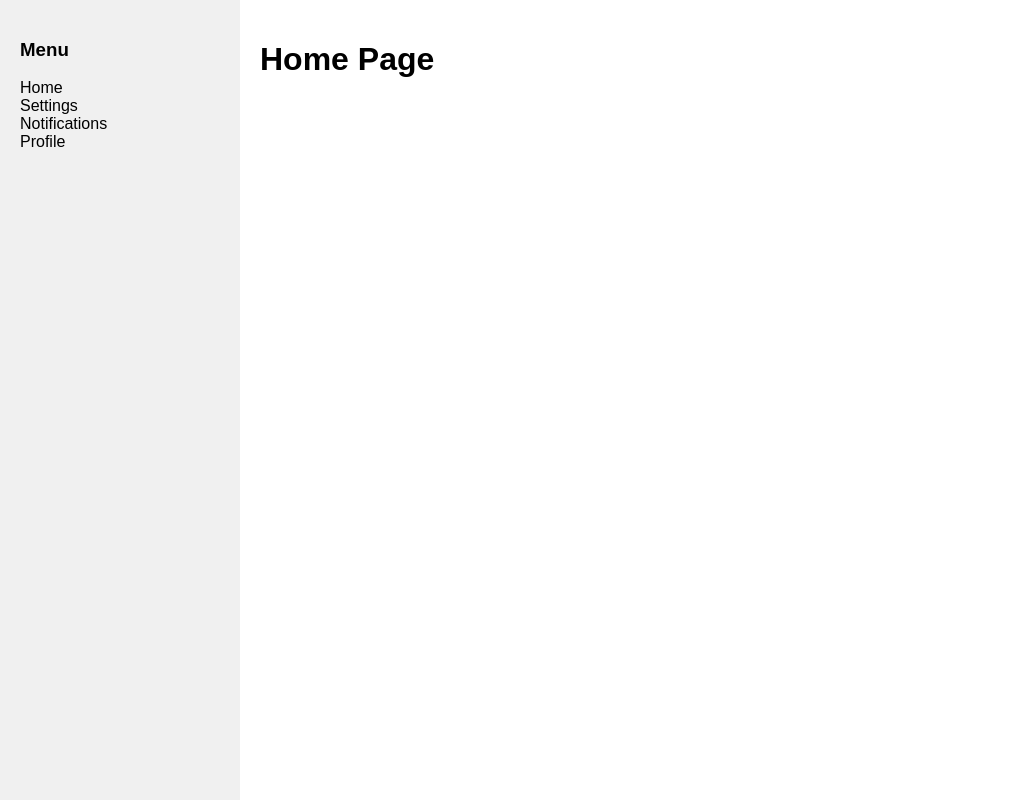
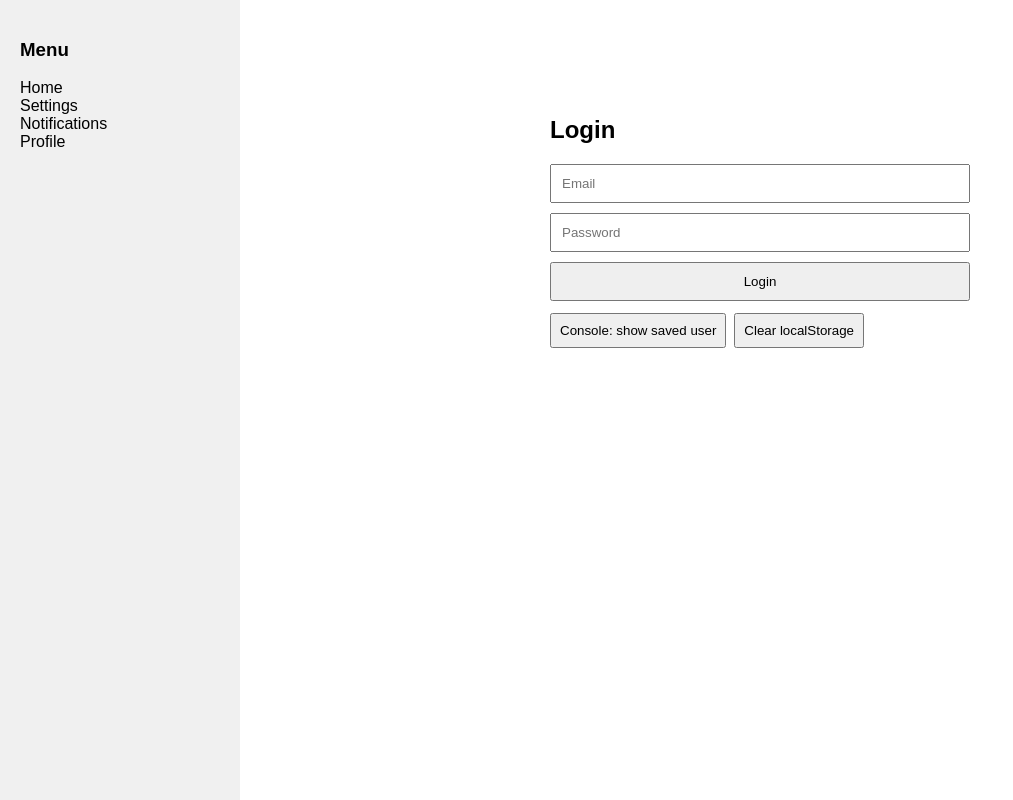
Before and after one commit to ucouldcallmeEL/RedditClone, a React (Vite) app in the folder reddit-frontend/: page / in a window 1280 px wide. Shown: the whole page, without its empty margins (0-1013 px from the left). Built offline with nearby package versions, Linux system fonts and the light colour scheme; no server answers.

Commit message:
Settings and Notifications Final

```diff
--- a/reddit-frontend/src/App.jsx
+++ b/reddit-frontend/src/App.jsx
@@ -4,6 +4,7 @@ import SettingsPage from "./pages/Settings/SettingsPage"
 import NotificationPage from "./pages/Notifications/NotificationPage"
 import ProfilePage from "./pages/Profile/ProfilePage"
 import Home from "./pages/Home";
+import LoginPage from "./pages/LoginTest";
 
 function App() {
 
@@ -12,7 +13,8 @@ function App() {
       <Routes>
         {/* Layout wrapper */}
         <Route element={<MainLayout />}>
-          <Route path="/" element={<Home />} />
+          <Route path="/" element={<LoginPage />} />
+          <Route path="/home" element={<Home />} />
           <Route path="/settings" element={<SettingsPage/>} />
           <Route path="/notifications" element={<NotificationPage/>} />
           <Route path="/profile" element={<ProfilePage/>} />
--- /dev/null
+++ b/reddit-frontend/src/pages/LoginTest.jsx
@@ -0,0 +1,102 @@
+import { useState } from "react";
+import { useNavigate, useLocation } from "react-router-dom";
+import axios from "axios";
+
+export default function LoginPage() {
+  const navigate = useNavigate();
+  const location = useLocation();
+
+  const [email, setEmail] = useState("");
+  const [password, setPassword] = useState("");
+  const [loading, setLoading] = useState(false);
+  const [error, setError] = useState("");
+
+  const from = location.state?.from || "/home";
+
+  async function handleSubmit(e) {
+    e.preventDefault();
+    setError("");
+    setLoading(true);
+
+    try {
+      // ✅ CHANGE THIS to your real endpoint
+      const res = await axios.post("http://localhost:5000/api/users/login", {
+        email,
+        password,
+      });
+
+      const data = res.data;
+
+      // ✅ save user (same style as your teammate)
+      if (data.user) {
+        localStorage.setItem("user", JSON.stringify(data.user));
+      }
+
+
+
+      navigate(from, { replace: true });
+    } catch (err) {
+      const msg =
+        err?.response?.data?.message ||
+        err?.message ||
+        "Login failed";
+      setError(msg);
+    } finally {
+      setLoading(false);
+    }
+  }
+
+  return (
+    <div style={{ maxWidth: 420, margin: "60px auto", padding: 16 }}>
+      <h2>Login</h2>
+
+      <form onSubmit={handleSubmit} style={{ display: "grid", gap: 10 }}>
+        <input
+          placeholder="Email"
+          value={email}
+          onChange={(e) => setEmail(e.target.value)}
+          style={{ padding: 10 }}
+        />
+
+        <input
+          placeholder="Password"
+          type="password"
+          value={password}
+          onChange={(e) => setPassword(e.target.value)}
+          style={{ padding: 10 }}
+        />
+
+        <button disabled={loading} style={{ padding: 10, cursor: "pointer" }}>
+          {loading ? "Logging in..." : "Login"}
+        </button>
+
+        {error && <p style={{ color: "red", margin: 0 }}>{error}</p>}
+      </form>
+
+      <div style={{ marginTop: 12, display: "flex", gap: 8 }}>
+        <button
+          type="button"
+          style={{ padding: 8 }}
+          onClick={() => {
+            // quick test
+            console.log("localStorage user:", localStorage.getItem("user"));
+          }}
+        >
+          Console: show saved user
+        </button>
+
+        <button
+          type="button"
+          style={{ padding: 8 }}
+          onClick={() => {
+            localStorage.removeItem("user");
+            localStorage.removeItem("authToken");
+            alert("Cleared localStorage");
+          }}
+        >
+          Clear localStorage
+        </button>
+      </div>
+    </div>
+  );
+}
--- a/reddit-frontend/src/pages/Notifications/NotificationCard.jsx
+++ b/reddit-frontend/src/pages/Notifications/NotificationCard.jsx
@@ -28,7 +28,16 @@ function NotificationCard({
     return (
         <div className={`notification-card ${read ? "read" : "unread"}`}>
 
-            <div className="notif-icon">{icon}</div>
+            <div className="notif-icon">
+                <img
+                    src={icon}
+                    alt="sender avatar"
+                    className="notif-avatar"
+                    onError={(e) => {
+                        e.currentTarget.src = "/default-avatar.png";
+                    }}
+                />
+            </div>
 
             <div className="notif-content">
                 <p className="notif-title">{title}</p>
--- a/reddit-frontend/src/pages/Notifications/NotificationPage.jsx
+++ b/reddit-frontend/src/pages/Notifications/NotificationPage.jsx
@@ -1,6 +1,6 @@
-import { Link , useNavigate } from "react-router-dom";
+import { Link , useNavigate , useLocation} from "react-router-dom";
 
-import { useEffect , useState } from "react";
+import { useEffect , useState , useMemo } from "react";
 import {    getNotifications ,
             getUnreadNotifications ,
             markAllRead ,
@@ -8,6 +8,7 @@ import {    getNotifications ,
             deleteNotification ,
             clearAllNotifications
 } from "../../services/notificationService";
+import defaultAvatar from "../../assets/Reddit_Avatar.webp";
 
 import NotificationCard from "./NotificationCard";
 import EmptyNotifications from "./EmptyNotifications";
@@ -18,23 +19,43 @@ function NotificationPage() {
 
 
     const navigate = useNavigate();
+    const location = useLocation();
 
     const [notifications , setNotifications] = useState([]);
-    const USER_ID = "692764a74d46fe169b1cab3d";//Replace With Real Signed In User Later
+
+    const storedUser = useMemo(() => {
+        try {
+        return JSON.parse(localStorage.getItem("user") || "null");
+        } catch {
+        return null;
+        }
+    }, []);
+    const USER_ID = storedUser?._id || storedUser?.id;
+
+    useEffect(() => {
+        if (!USER_ID) {
+        navigate("/login", {
+            replace: true,
+            state: { from: location.pathname + location.search },
+        });
+        }
+    }, [USER_ID, navigate, location]);
 
 
     useEffect(() => {
-        const fetchNotifications = async() => {
+        if (!USER_ID) return;
+
+        const fetchNotifications = async () => {
         try {
             const res = await getNotifications(USER_ID);
             setNotifications(res.data || []);
-                console.log("Hello From Fetch")
         } catch (err) {
-                console.error("Failed To Fetch Notifications" , err);
+            console.error("Failed To Fetch Notifications", err);
         }
         };
+
         fetchNotifications();
-    }, []);
+    }, [USER_ID]);
 
     const handleMarkAllRead = async () => {
         try {
@@ -57,6 +78,8 @@ function NotificationPage() {
             console.error("Failed to delete notification" , err)
         }
     }
+
+    if (!USER_ID) return null;
 
 
     return (
@@ -83,10 +106,16 @@ function NotificationPage() {
                 <EmptyNotifications />
             ) : (
                 <div className="not-cont">
-                    {notifications.map((n) => (
+                    {notifications.map((n) => {
+                        const senderAvatar =
+                            n.sender && typeof n.sender === "object"
+                            ? n.sender.profilePicture || defaultAvatar
+                            : defaultAvatar;
+
+                        return (
                             <NotificationCard
                             key={n._id}
-                            icon={"🔔"}
+                            icon={senderAvatar}
                             title={n.type}
                             message={n.message}
                             time={new Date(n.createdAt).toLocaleString()}
@@ -94,7 +123,9 @@ function NotificationPage() {
                             onDelete={() => handleDeleteNotification(n._id)}
                             onManage={goToNotificationSettings}
                             />
-                    ))}
+                        );
+                        })}
+
                 </div>
             )}
         </div>
--- a/reddit-frontend/src/pages/Notifications/notifications.css
+++ b/reddit-frontend/src/pages/Notifications/notifications.css
@@ -55,7 +55,7 @@
 .notification-card {
     display: flex;
     align-items: flex-start;
-    padding: 10px;
+    padding: 8px 10px;
     margin: 0;
     cursor: pointer;
     transition: background 0.15s ease;
@@ -80,13 +80,21 @@
 }
 
 .notif-icon {
-    font-size: 32px;
-    margin-right: 15px;
+    margin-right: 12px;
+    flex-shrink: 0;
+}
+.notif-avatar {
+    width: 36px;
+    height: 36px;
+    border-radius: 50%;
+    object-fit: cover;
+    background: #ddd;
 }
 
 .notif-content {
     display: flex;
     flex-direction: column;
+    gap: 2px;
 }
 
 .notif-title {
--- a/reddit-frontend/src/pages/Settings/SettingsPage.jsx
+++ b/reddit-frontend/src/pages/Settings/SettingsPage.jsx
@@ -1,4 +1,4 @@
-import {useState , useEffect} from "react";
+import {useState , useEffect , useMemo} from "react";
 import { useLocation, useNavigate } from "react-router-dom";
 import axios from "axios";
 
@@ -22,7 +22,15 @@ import "./Settings.css";
 
 function SettingsPage() {
 
-    const userId = "69397ceee2ea8af09ca7899c" //Until we Implement storage for Id
+    const storedUser = useMemo(() => {
+        try {
+        return JSON.parse(localStorage.getItem("user") || "null");
+        } catch {
+        return null;
+        }
+    }, []);
+
+    const userId = storedUser?._id || storedUser?.id;
 
     const location = useLocation();
     const navigate = useNavigate();
@@ -50,14 +58,28 @@ function SettingsPage() {
         0;
 
 
-    useEffect(() => {
-        async function fetchUser(){
+      useEffect(() => {
+        if (!userId) return;
+
+        async function fetchUser() {
+        try {
             const res = await axios.get(`http://localhost:5000/api/users/${userId}`);
-            setAvatar(res.data.profilePicture || defaultAvatar);
-            setBanner(res.data.coverPicture || null);
+
+            const u = res.data;
+
+            setAvatar(u?.profilePicture || defaultAvatar);
+            setBanner(u?.coverPicture || null);
+
+            // optional if your API returns these:
+            setDisplayedName(u?.displayName || "");
+            setAbout(u?.bio || "");
+        } catch (err) {
+            console.error("Failed to fetch user:", err);
         }
+        }
+
         fetchUser();
-    }, []);
+    }, [userId]);
 
     // Handlers
     async function handleGenderChange() {
@@ -129,6 +151,8 @@ function SettingsPage() {
     const go = (tabName) =>
         navigate(tabName ? `?tab=${tabName}` : "");
 
+     if (!userId) return null;
+
     return (
         <div className="settings-container">
             <h1>Settings</h1>
```
Lines whose indentation alone changed are shown as unchanged.
